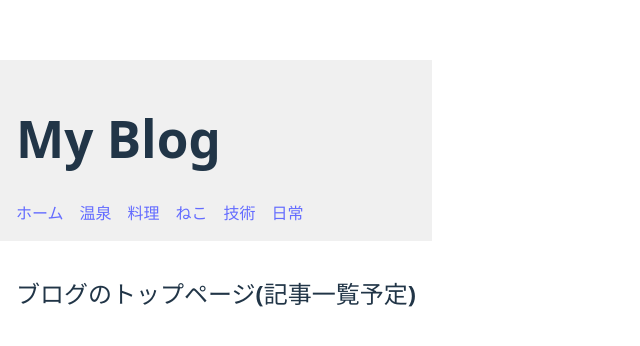
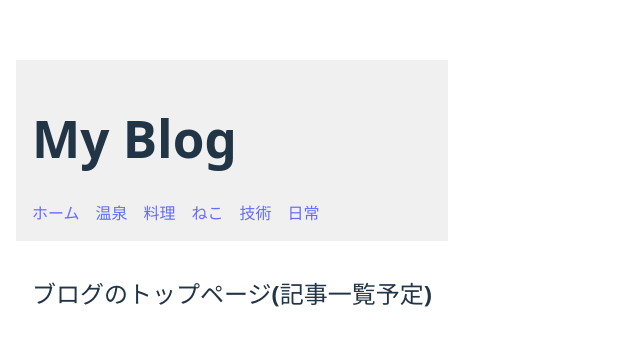
Before and after one commit to sakanataro0113/vite-project, a React (Vite) app: page / in a window 1280 px wide. Shown: the part 196-542 px from the top of the page, without its empty margins (0-640 px from the left). Built offline with nearby package versions, Linux system fonts and the light colour scheme.

Commit message:
div修正

```diff
--- a/src/App.tsx
+++ b/src/App.tsx
@@ -12,7 +12,11 @@ export default function App(){
   const categories=["温泉","料理","ねこ","技術","日常"]
 
   return(
-    <div>
+    <div style={{
+      maxWidth: "800px",
+      margin: "0 auto",
+      padding: "1rem"
+    }}>
       {/*ヘッダー*/}
       <header style={{padding:"1rem",background:"#f0f0f0"}}>
         <h1>My Blog</h1>
```
